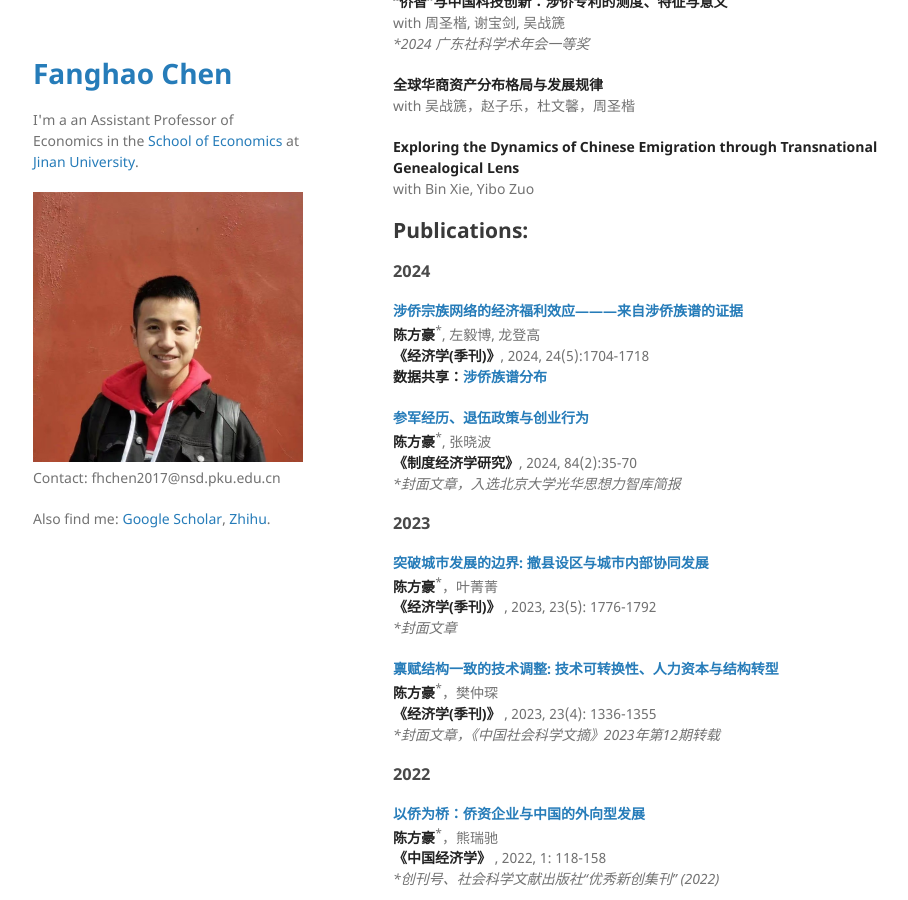
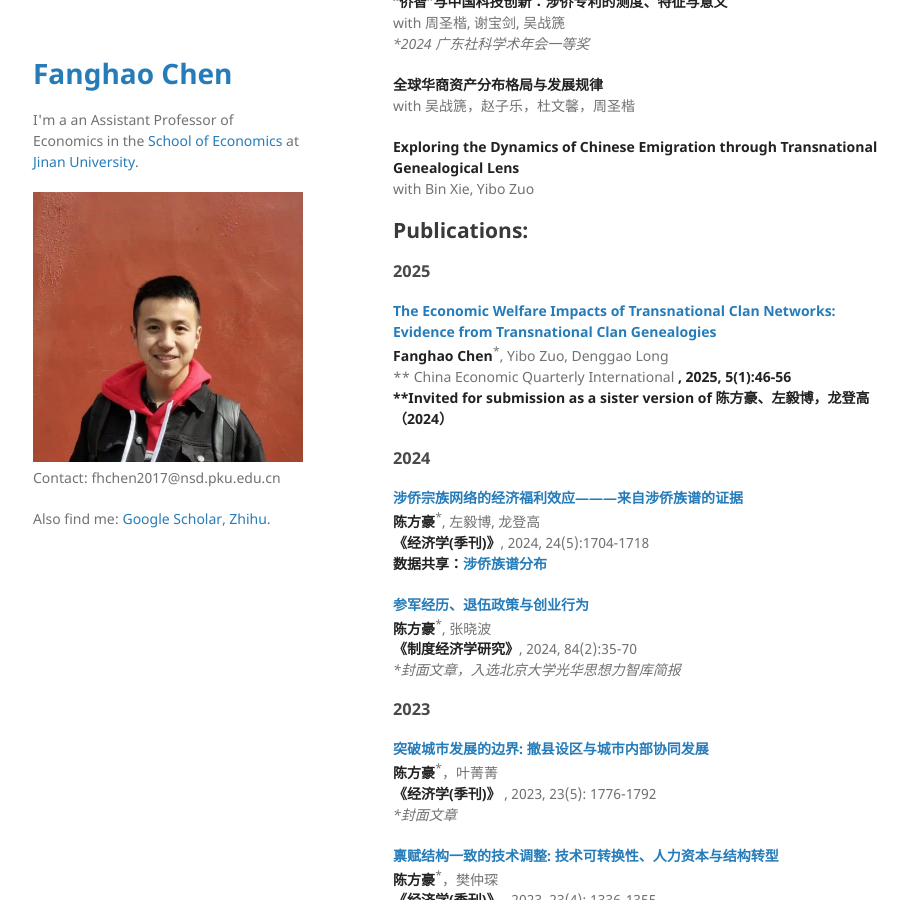
Before and after one commit to FanghaoChen/homepage, a Jekyll site: the page built from research.md, in a window 1280 px wide and 900 px high, scrolled down 370 px. Shown: the whole window, without its empty margins (177-1085 px from the left). Built offline with Jekyll 4.4.1, drawn with Linux system fonts in a browser that asks for light colours.

Commit message:
Update research.md

```diff
--- a/research.md
+++ b/research.md
@@ -25,6 +25,13 @@ with 吴战篪，赵子乐，杜文馨，周圣楷
 with Bin Xie, Yibo Zuo  <br/>
 
 ## Publications:
+
+### 2025 ###
+
+**[The Economic Welfare Impacts of Transnational Clan Networks: Evidence from Transnational Clan Genealogies]([https://kns.cnki.net/kcms2/article/abstract?v=SY7jeTtuViJMznkgQ-EjaEMYuwccDQ8i1CVYb2JTAUldz2cGn8CmQKWtVXavF4tnpT0oY2Pe0xbDO3PRhPydu7rD4TcL5Fd1ffzXCK2k8c_dDrVUi6cm14eKUp6NFw6Yh50WArh7ImGAaYW0G_nYpmNQebBDWqZlUXZUybbL00i91mKjBBzHfrOHjOoNM480&uniplatform=NZKPT&language=CHS](https://www.sciencedirect.com/science/article/pii/S2666933125000024))** <br/>
+**Fanghao Chen**<sup>*</sup>, Yibo Zuo, Denggao Long <br/>
+** China Economic Quarterly International **, 2025, 5(1):46-56 <br/>
+**Invited for submission as a sister version of 陈方豪、左毅博，龙登高（2024）**
 
 ### 2024 ###
 
```
